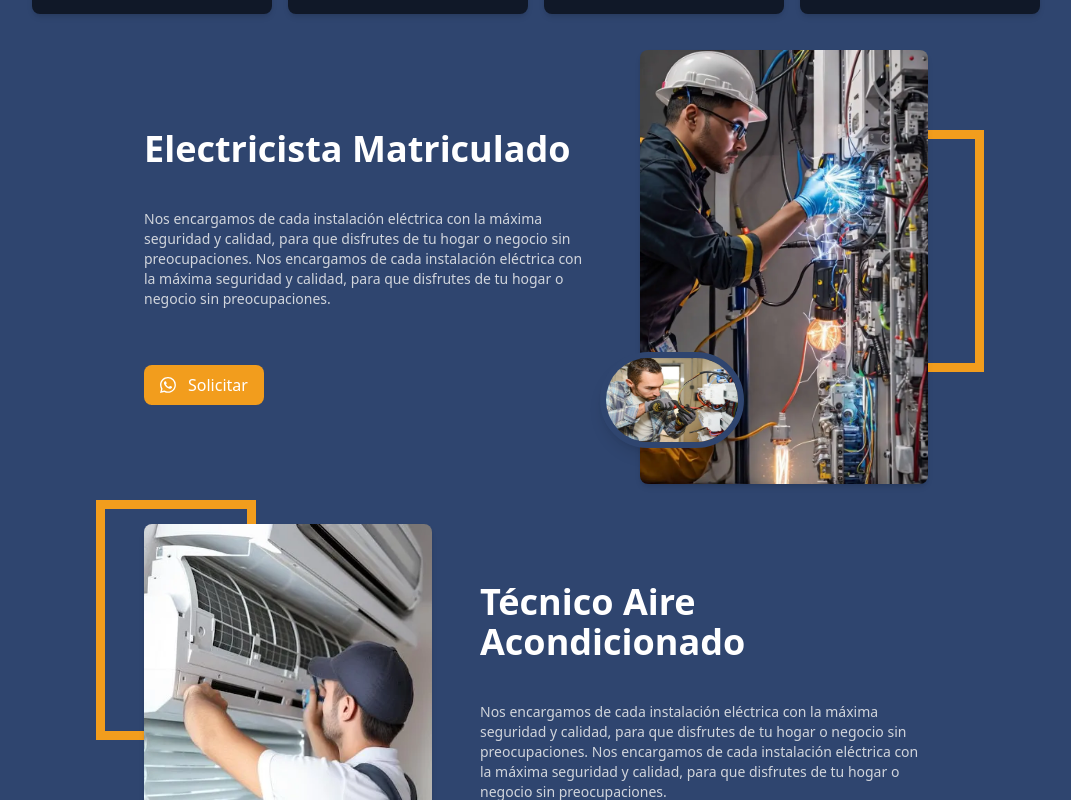
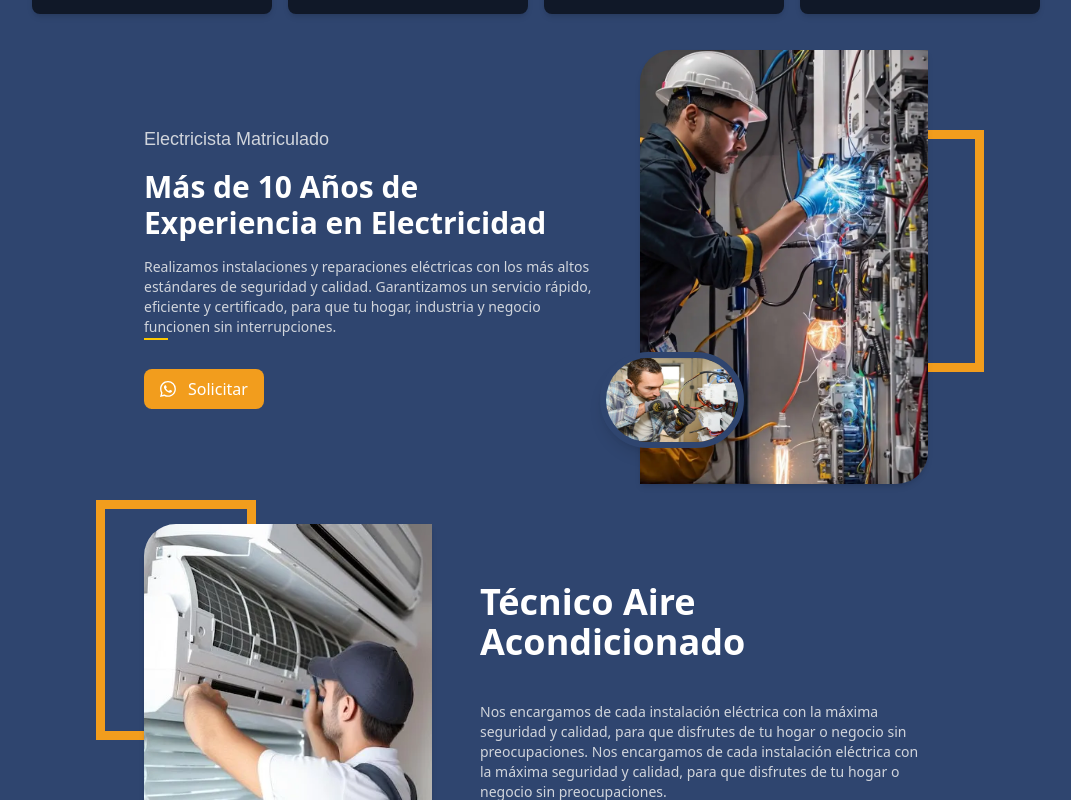
Before and after one commit to RavMern/JM_Service, a React (Vite) app: page /servicios in a window 1280 px wide. Shown: the part 560-1360 px from the top of the page, without its empty margins (104-1175 px from the left). Built offline with nearby package versions, Linux system fonts and the light colour scheme.

Commit message:
feat: texto + titulo  promocional en seccion electricista

```diff
--- a/src/components/Servicios/Contratista.tsx
+++ b/src/components/Servicios/Contratista.tsx
@@ -35,7 +35,7 @@ const Contratista: React.FC = () => {
         <img
           src="/contratista.webp"
           alt="Instalación"
-          className="shadow-md rounded-lg w-72 h-auto"
+          className="shadow-md rounded-tl-4xl rounded-br-4xl w-72 h-auto"
         />
 
         <img
--- a/src/components/Servicios/Instalacion.tsx
+++ b/src/components/Servicios/Instalacion.tsx
@@ -7,16 +7,20 @@ const Instalacion: React.FC = () => {
   return (
     <div className="flex md:flex-row flex-col justify-center items-center gap-12 px-4 md:px-8">
       {/*TODO Columna izquierda */}
-      <div className="flex flex-col gap-10 max-w-md md:text-left text-center">
-        <h2 className="font-bold text-white text-2xl md:text-4xl">
+      <div className="flex flex-col gap-4 max-w-md md:text-left text-center">
+        <h3 className="font-montserrat text-gray-300 text-lg">
+          <span className="-bottom-25 left-62 absolute bg-yellow-400 w-6 h-0.5"></span>
           Electricista Matriculado
+        </h3>
+        <h2 className="font-bold text-white text-2xl md:text-3xl">
+          Más de 10 Años de Experiencia en Electricidad
         </h2>
 
         <p className="text-gray-300 text-sm">
-          Nos encargamos de cada instalación eléctrica con la máxima seguridad y
-          calidad, para que disfrutes de tu hogar o negocio sin preocupaciones.
-          Nos encargamos de cada instalación eléctrica con la máxima seguridad y
-          calidad, para que disfrutes de tu hogar o negocio sin preocupaciones.
+          Realizamos instalaciones y reparaciones eléctricas con los más altos
+          estándares de seguridad y calidad. Garantizamos un servicio rápido,
+          eficiente y certificado, para que tu hogar, industria y negocio
+          funcionen sin interrupciones.
         </p>
 
         <div className="flex justify-center md:justify-start gap-4 mt-4">
@@ -35,7 +39,7 @@ const Instalacion: React.FC = () => {
         <img
           src="/electric.webp"
           alt="Instalación"
-          className="shadow-md rounded-lg w-72 h-auto"
+          className="shadow-md rounded-tl-4xl rounded-br-4xl w-72 h-auto"
         />
 
         <img
--- a/src/components/Servicios/Tecnico.tsx
+++ b/src/components/Servicios/Tecnico.tsx
@@ -12,7 +12,7 @@ const Tecnico: React.FC = () => {
         <img
           src="/tecnico.webp"
           alt="Tecnico"
-          className="shadow-md rounded-lg w-72 h-auto"
+          className="shadow-md rounded-tl-4xl rounded-br-4xl w-72 h-auto"
         />
 
         <img
```
